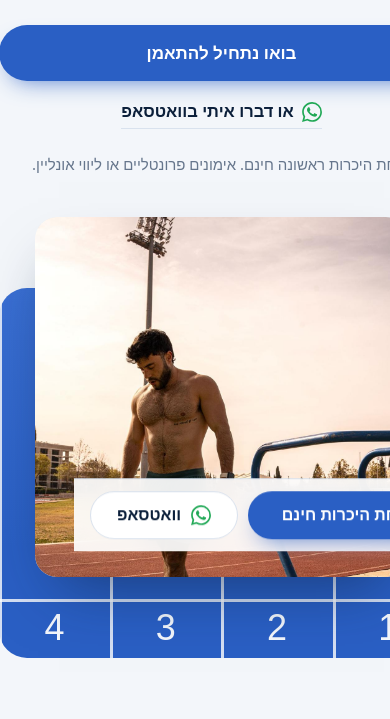
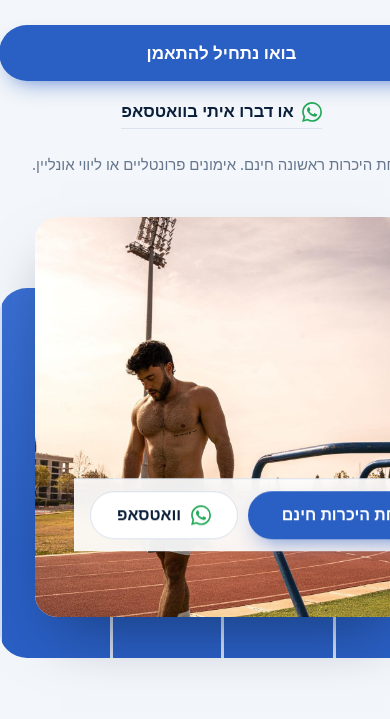
Before and after one commit to avifenesh/GFit, a plain HTML site: page index.html in a window 390 px wide. Shown: the part 372-1091 px from the top of the page. Drawn offline with Linux system fonts and the light colour scheme; a web font is replaced by a local one.

Commit message:
Hero: drop lane numbers, keep plain lane lines

```diff
--- a/index.html
+++ b/index.html
@@ -140,9 +140,7 @@
         </div>
 
         <div class="hero-visual">
-          <div class="lanes" aria-hidden="true">
-            <span>1</span><span>2</span><span>3</span><span>4</span>
-          </div>
+          <div class="lanes" aria-hidden="true"></div>
           <figure class="hero-photo">
             <img src="images/track-golden.jpg" alt="גד פנש על מסלול ריצה" width="1200" height="1799" fetchpriority="high">
           </figure>
--- a/styles.css
+++ b/styles.css
@@ -130,19 +130,11 @@ svg { flex-shrink: 0; }
   background:
     repeating-linear-gradient(90deg, rgba(255, 255, 255, .8) 0 3px, transparent 3px 25%),
     linear-gradient(180deg, #3A6FD3, var(--track) 70%);
-  display: grid; grid-template-columns: repeat(4, 1fr); align-items: end;
   overflow: hidden;
   transform-origin: 50% 100%;
 }
-.lanes::after {
-  content: ''; position: absolute; inset: auto 0 64px 0; height: 3px; background: rgba(255, 255, 255, .8);
-}
-.lanes span {
-  font-family: var(--display); font-size: 44px; line-height: 1; color: #fff;
-  text-align: center; padding-bottom: 14px; opacity: .95;
-}
 .hero-photo {
-  position: absolute; inset: 0 11% 90px 11%;
+  position: absolute; inset: 0 11% 48px 11%;
   border-radius: 22px; overflow: hidden; box-shadow: 0 30px 60px -24px rgba(11, 31, 58, .55);
   background: var(--sky);
 }
@@ -379,9 +371,7 @@ svg { flex-shrink: 0; }
   .brand-name { font-size: 30px; }
   .h-display { font-size: clamp(50px, 14vw, 64px); }
   .hero-visual { height: 440px; }
-  .hero-photo { inset: 0 8% 80px 8%; }
-  .lanes::after { bottom: 56px; }
-  .lanes span { font-size: 36px; padding-bottom: 12px; }
+  .hero-photo { inset: 0 8% 40px 8%; }
     .extras { grid-template-columns: 1fr; margin-top: 40px; }
   .extras li { padding: 20px 0; }
   .formats { padding: 22px 20px; }
```
